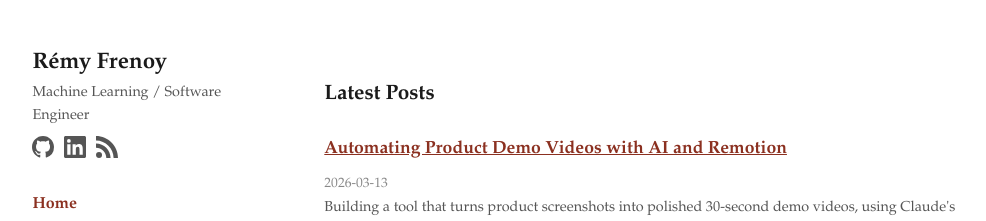
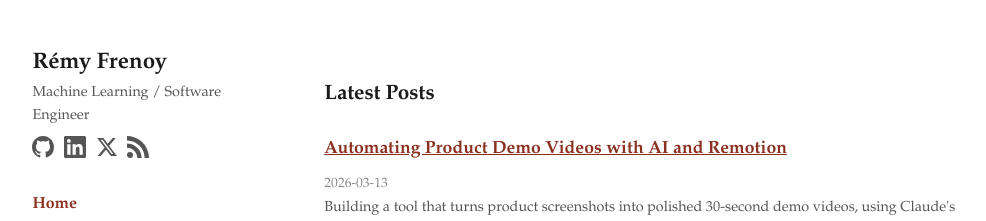
Before and after one commit to rfrenoy/rfrenoy.github.io, an Astro site: page / in a window 1280 px wide. Shown: the top 221 px of the page, without its empty margins (116-1102 px from the left). Built offline with nearby package versions, Linux system fonts and the light colour scheme; Astro itself is replaced by a stand-in of ours; some packages are replaced by stand-ins of ours.

Commit message:
Add X/Twitter link to social links

```diff
--- a/src/layouts/BaseLayout.astro
+++ b/src/layouts/BaseLayout.astro
@@ -45,6 +45,9 @@ const nav = [
             </a>
             <a href="https://www.linkedin.com/in/rfrenoy/" aria-label="LinkedIn" title="LinkedIn">
               <svg viewBox="0 0 24 24" width="22" height="22" fill="currentColor"><path d="M20.447 20.452h-3.554v-5.569c0-1.328-.027-3.037-1.852-3.037-1.853 0-2.136 1.445-2.136 2.939v5.667H9.351V9h3.414v1.561h.046c.477-.9 1.637-1.85 3.37-1.85 3.601 0 4.267 2.37 4.267 5.455v6.286zM5.337 7.433a2.062 2.062 0 01-2.063-2.065 2.064 2.064 0 112.063 2.065zm1.782 13.019H3.555V9h3.564v11.452zM22.225 0H1.771C.792 0 0 .774 0 1.729v20.542C0 23.227.792 24 1.771 24h20.451C23.2 24 24 23.227 24 22.271V1.729C24 .774 23.2 0 22.222 0h.003z"/></svg>
+            </a>
+            <a href="https://x.com/remyfrenoy" aria-label="X/Twitter" title="X/Twitter">
+              <svg viewBox="0 0 24 24" width="22" height="22" fill="currentColor"><path d="M18.244 2.25h3.308l-7.227 8.26 8.502 11.24H16.17l-5.214-6.817L4.99 21.75H1.68l7.73-8.835L1.254 2.25H8.08l4.713 6.231zm-1.161 17.52h1.833L7.084 4.126H5.117z"/></svg>
             </a>
             <a href="/rss.xml" aria-label="RSS Feed" title="RSS Feed">
               <svg viewBox="0 0 24 24" width="22" height="22" fill="currentColor"><path d="M19.199 24C19.199 13.467 10.533 4.8 0 4.8V0c13.165 0 24 10.835 24 24h-4.801zM3.291 17.415a3.3 3.3 0 013.293 3.295A3.303 3.303 0 013.283 24C1.47 24 0 22.526 0 20.71a3.286 3.286 0 013.291-3.295zM15.909 24h-4.665c0-6.169-5.075-11.245-11.244-11.245V8.09c8.727 0 15.909 7.184 15.909 15.91z"/></svg>
```
